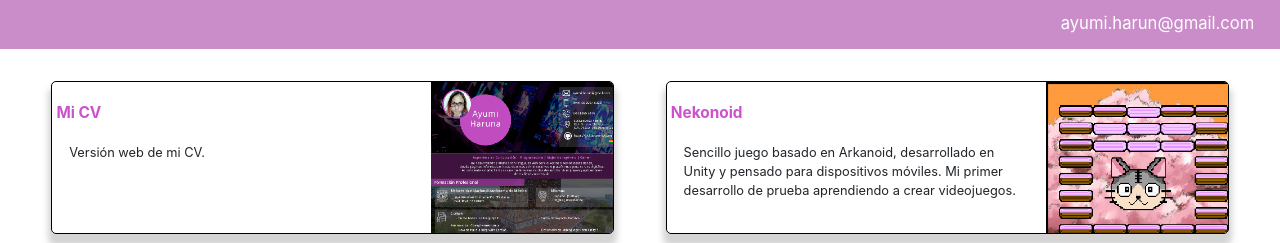
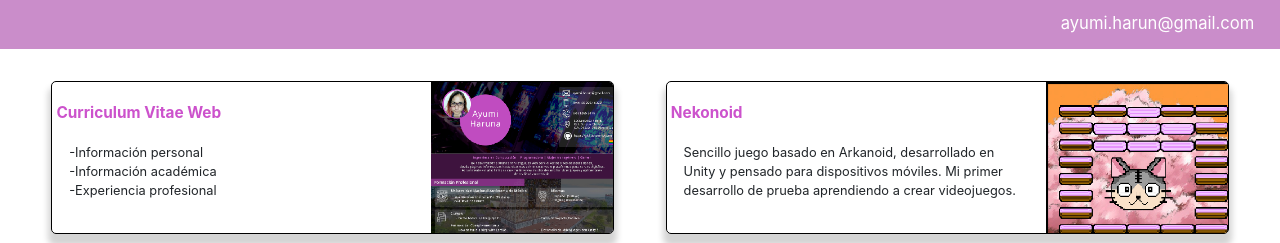
Before and after one commit to AyumiHaruna/portfolio, a plain HTML site: page index.html in a window 1280 px wide. Shown: the part 355-598 px from the top of the page. Drawn offline with nearby package versions, Linux system fonts and the light colour scheme.

Commit message:
5thCommit
Updating info

```diff
--- a/index.html
+++ b/index.html
@@ -70,8 +70,10 @@
             <div class="workCard withMarginLeft">
               <div class="row">
                 <div class="col-8 workInfo">
-                  <span class="wTitle">Mi CV</span>
-                  <p>Versión web de mi CV.</p>
+                  <span class="wTitle">Curriculum Vitae Web</span>
+                  <p>-Información personal <br>
+                  -Información académica <br>
+                -Experiencia profesional <br></p>
                 </div>
                 <div class="col-4 workImgContainer">
                   <a href="cv.html">
```
